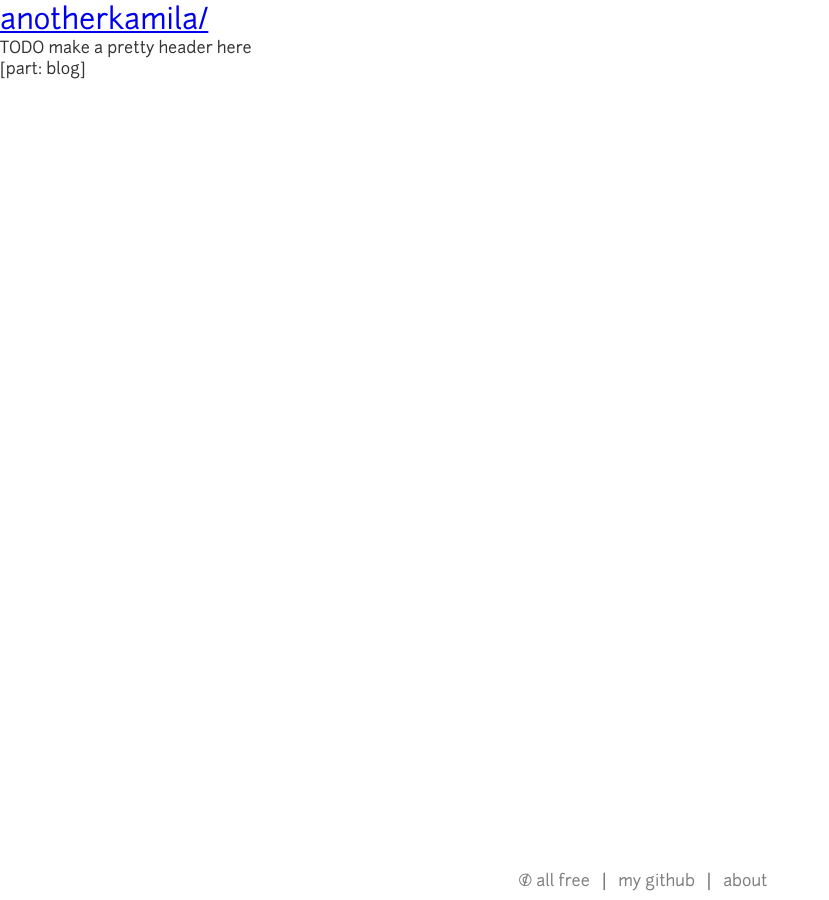
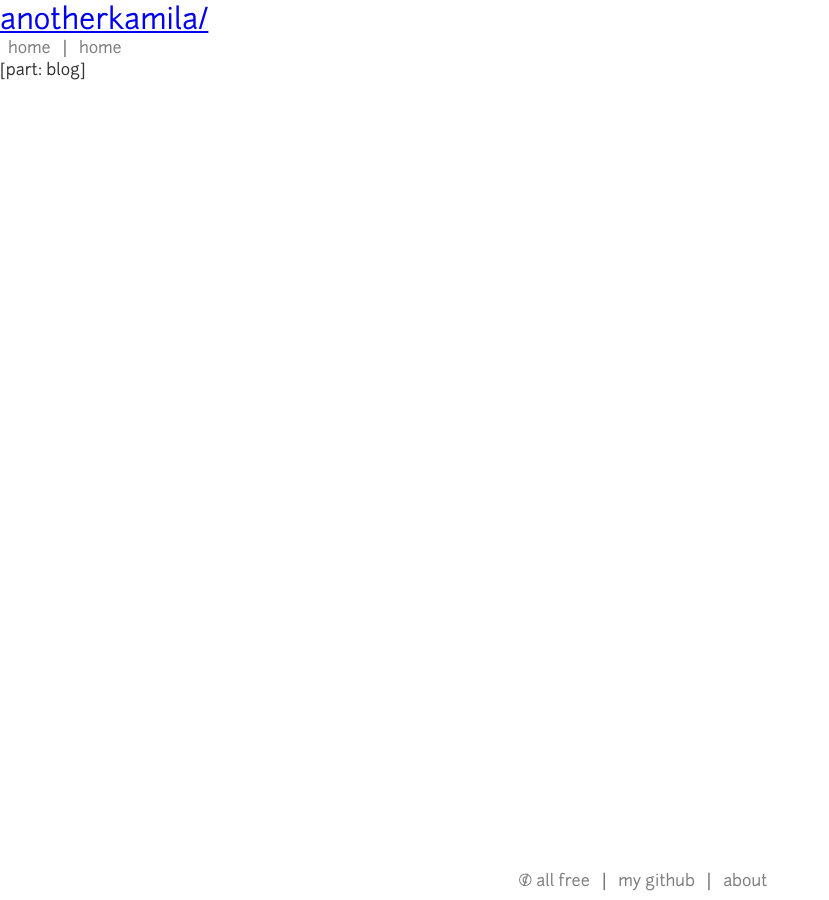
Before and after one commit to AnotherKamila/anotherkamila.github.com, a Jekyll site: the page built from blog/index.html, in a window 1280 px wide. Shown: the whole page, without its empty margins (0-829 px from the left). Built offline with Jekyll 4.4.1, drawn with Linux system fonts in a browser that asks for light colours; Markdown is read by kramdown in place of the engine named in the settings.

Commit message:
allow header to be set per-page

```diff
--- a/_includes/header.html
+++ b/_includes/header.html
@@ -1,4 +1,23 @@
 <header class="sitewide">
-	<h1><a href="/{{ page.part }}">anotherkamila/<span class="hl">{{ page.part }}</span></a></h1>
-	<span class="todo">TODO make a pretty header here</span>
+	<h1>
+		{% if page.header_html %}
+			{{ page.header_html }}
+		{% else %}
+			<a href="/{{ page.part }}">anotherkamila/<span class="hl">{{ page.part }}</span></a>
+		{% endif %}
+	</h1>
+	<nav>
+		{% if page.header_nav %}
+			{% for item in page.header_nav %}
+				{{ item }}
+			{% endfor %}
+		{% else %}
+			<a href='/{{ page.part }}'>{{ page.part }} home</a>
+			{% for item in page.add_to_nav %}
+				<a href="{{ item[1] }}">{{ item[0] }}</a>
+			{% endfor %}
+			|
+			<a href='/'>home</a>
+		{% endif %}
+	</nav>
 </header>
--- a/_layouts/projects.html
+++ b/_layouts/projects.html
@@ -1,6 +1,7 @@
 ---
 layout: default
 part: projects
+add_to_nav: { github: "http://github.com/anotherkamila" }
 ---
 
 [part: projects]
```
Also changed, not shown: _layouts/projects (deleted, +0 -7 lines).
